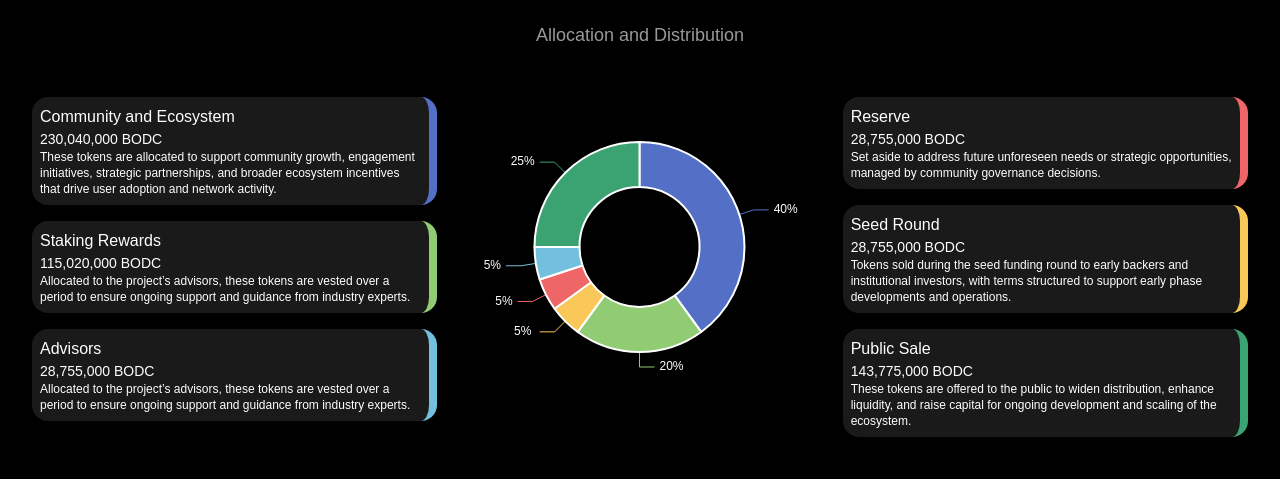
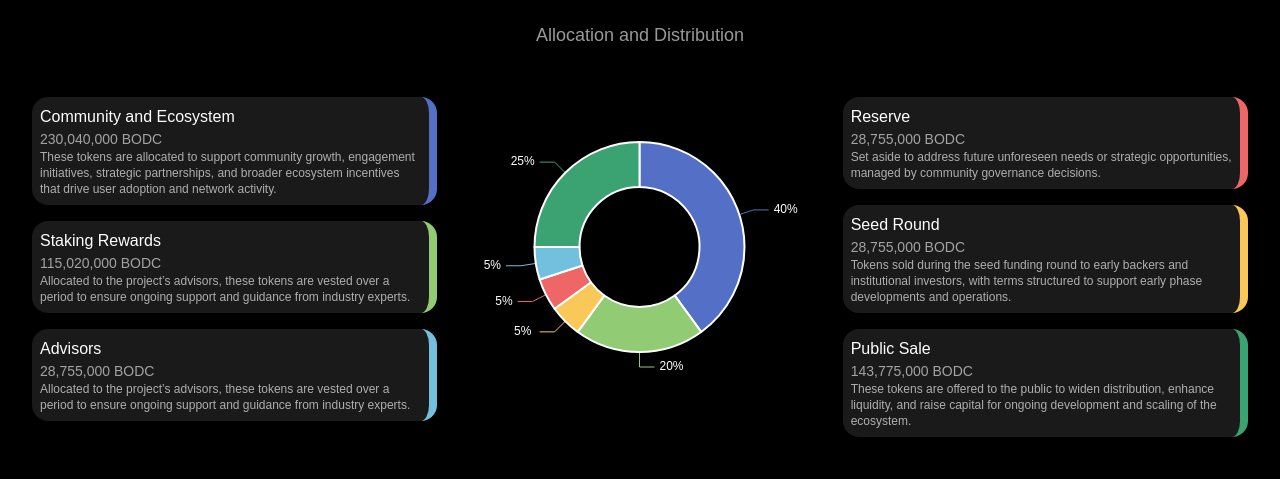
Before and after one commit to samuel-extras/bodc, a React (Vite) app: page / in a window 1280 px wide. Shown: the part 5980-6459 px from the top of the page. Built offline with nearby package versions, Linux system fonts and the light colour scheme; a web font is replaced by a local one.

Commit message:
feat: tokeconomy

```diff
--- a/src/components/Allocation.tsx
+++ b/src/components/Allocation.tsx
@@ -74,8 +74,8 @@ const Allocation = () => {
           {/* <div className="w-full bg-gradient-to-r from-[#FFD700] to-[#DD3B3C] rounded-lg p-px hover:opacity-85">
             <div className=" bg-black hover:bg-black rounded-lg w-full h-full p-2">
               <h1>Total Supply</h1>
-              <p className="text-sm">575,100,000 BODC,</p>
-              <p className="text-xs">
+              <p className="text-sm text-white/60">575,100,000 BODC,</p>
+              <p className="text-xs text-white/65">
                 The initial total supply of BODC tokens is set at 575,100,000
                 $BODC, with an inflationary mechanism designed to stimulate
                 active participation within the ecosystem.
@@ -84,8 +84,8 @@ const Allocation = () => {
           </div> */}
           <div className="bg-white p-2 bg-opacity-10 rounded-2xl backdrop-filter border-r-8 border-[#5470c6]">
             <h1>Community and Ecosystem</h1>
-            <p className="text-sm">230,040,000 BODC</p>
-            <p className="text-xs">
+            <p className="text-sm text-white/60">230,040,000 BODC</p>
+            <p className="text-xs text-white/65">
               These tokens are allocated to support community growth, engagement
               initiatives, strategic partnerships, and broader ecosystem
               incentives that drive user adoption and network activity.
@@ -93,8 +93,8 @@ const Allocation = () => {
           </div>
           <div className="bg-white p-2 bg-opacity-10 rounded-2xl backdrop-filter border-r-8 border-[#91cc75]">
             <h1>Staking Rewards</h1>
-            <p className="text-sm">115,020,000 BODC</p>
-            <p className="text-xs">
+            <p className="text-sm text-white/60">115,020,000 BODC</p>
+            <p className="text-xs text-white/65">
               Allocated to the project’s advisors, these tokens are vested over
               a period to ensure ongoing support and guidance from industry
               experts.
@@ -102,8 +102,8 @@ const Allocation = () => {
           </div>
           <div className="bg-white p-2 bg-opacity-10 rounded-2xl backdrop-filter border-r-8 border-[#72c0de]">
             <h1>Advisors</h1>
-            <p className="text-sm">28,755,000 BODC</p>
-            <p className="text-xs">
+            <p className="text-sm text-white/60">28,755,000 BODC</p>
+            <p className="text-xs text-white/65">
               Allocated to the project’s advisors, these tokens are vested over
               a period to ensure ongoing support and guidance from industry
               experts.
@@ -119,16 +119,16 @@ const Allocation = () => {
         <div className="space-y-4">
           <div className="bg-white p-2 bg-opacity-10 rounded-2xl backdrop-filter border-r-8 border-[#ee6667]">
             <h1>Reserve</h1>
-            <p className="text-sm">28,755,000 BODC</p>
-            <p className="text-xs">
+            <p className="text-sm text-white/60">28,755,000 BODC</p>
+            <p className="text-xs text-white/65">
               Set aside to address future unforeseen needs or strategic
               opportunities, managed by community governance decisions.
             </p>
           </div>
           <div className="bg-white p-2 bg-opacity-10 rounded-2xl backdrop-filter border-r-8 border-[#fac858]">
             <h1>Seed Round</h1>
-            <p className="text-sm">28,755,000 BODC</p>
-            <p className="text-xs">
+            <p className="text-sm text-white/60">28,755,000 BODC</p>
+            <p className="text-xs text-white/65">
               Tokens sold during the seed funding round to early backers and
               institutional investors, with terms structured to support early
               phase developments and operations.
@@ -136,8 +136,8 @@ const Allocation = () => {
           </div>
           <div className="bg-white p-2 bg-opacity-10 rounded-2xl backdrop-filter border-r-8 border-[#3aa372]">
             <h1>Public Sale</h1>
-            <p className="text-sm">143,775,000 BODC</p>
-            <p className="text-xs">
+            <p className="text-sm text-white/60">143,775,000 BODC</p>
+            <p className="text-xs text-white/65">
               These tokens are offered to the public to widen distribution,
               enhance liquidity, and raise capital for ongoing development and
               scaling of the ecosystem.
```
